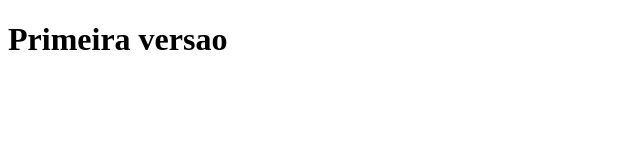
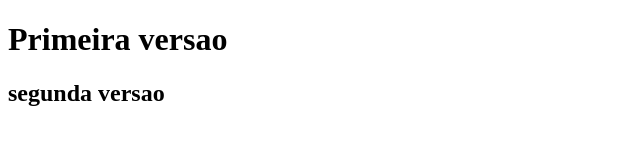
Before and after one commit to lucazmelo/aula-git, a plain HTML site: page index.html in a window 1280 px wide. Shown: the whole page, without its empty margins (0-640 px from the left). Drawn offline with Linux system fonts and the light colour scheme.

Commit message:
commit 2 09-05

```diff
--- a/index.html
+++ b/index.html
@@ -7,5 +7,6 @@
 </head>
 <body>
     <h1>Primeira versao</h1>
+    <h2>segunda versao</h2>
 </body>
 </html>
```
